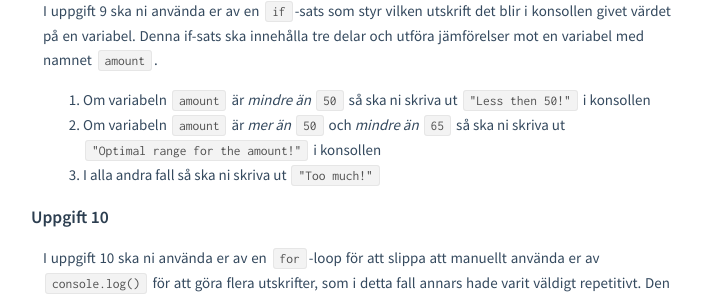
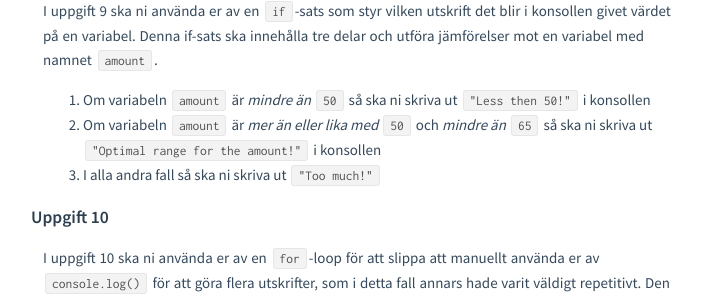
Before and after one commit to alsterholm/mah-webbutv.github.io, a Jekyll site: the page built from courses/da281a_da265a/assignments/uppg1.md, in a window 1280 px wide and 900 px high, scrolled down 2662 px. Shown: the part 145-445 px from the top of the window, without its empty margins (284-991 px from the left). Built offline with Jekyll 4.4.1, drawn with Linux system fonts in a browser that asks for light colours.

Commit message:
Fixed wording

```diff
--- a/courses/da281a_da265a/assignments/uppg1.md
+++ b/courses/da281a_da265a/assignments/uppg1.md
@@ -114,7 +114,7 @@ Med denna array ska ni skriva ut resultatet konsollen i formatet: `"Sherlock - W
 I uppgift 9 ska ni använda er av en `if`-sats som styr vilken utskrift det blir i konsollen givet värdet på en variabel. Denna if-sats ska innehålla tre delar och utföra jämförelser mot en variabel med namnet `amount`.
 
 1. Om variabeln `amount` är *mindre än* `50` så ska ni skriva ut `"Less then 50!"` i konsollen
-2. Om variabeln `amount` är *mer än* `50` och *mindre än* `65` så ska ni skriva ut `"Optimal range for the amount!"` i konsollen
+2. Om variabeln `amount` är *mer än eller lika med* `50` och *mindre än* `65` så ska ni skriva ut `"Optimal range for the amount!"` i konsollen
 3. I alla andra fall så ska ni skriva ut `"Too much!"`
 
 ### Uppgift 10
```
